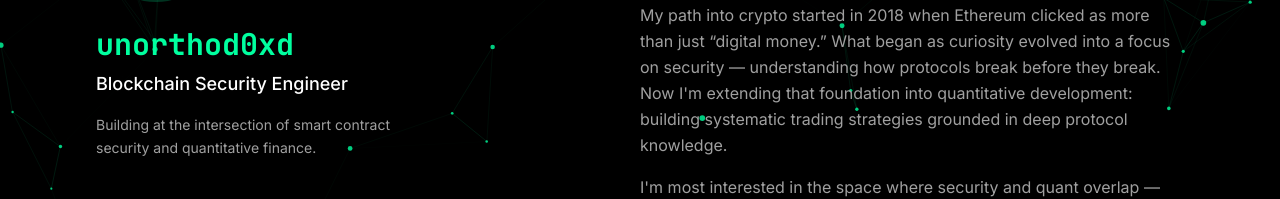
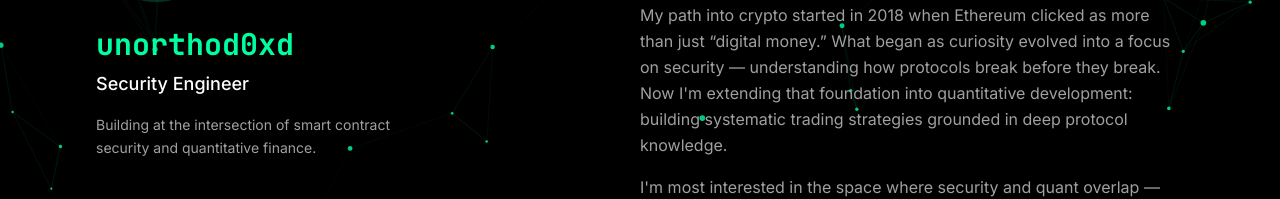
Before and after one commit to UNORTHOD0xd/whoami, a Next.js app: page / in a window 1280 px wide. Shown: the part 214-413 px from the top of the page. Built offline with nearby package versions, Linux system fonts and the light colour scheme.

Commit message:
Fix visible title in sidebar to Security Engineer

```diff
--- a/src/components/Layout/Sidebar.tsx
+++ b/src/components/Layout/Sidebar.tsx
@@ -100,7 +100,7 @@ export default function Sidebar() {
           </h1>
 
           <h2 className="text-lg font-medium text-text-primary mb-4">
-            Blockchain Security Engineer
+            Security Engineer
           </h2>
 
           <p className="text-text-secondary text-sm leading-relaxed max-w-xs">
```
